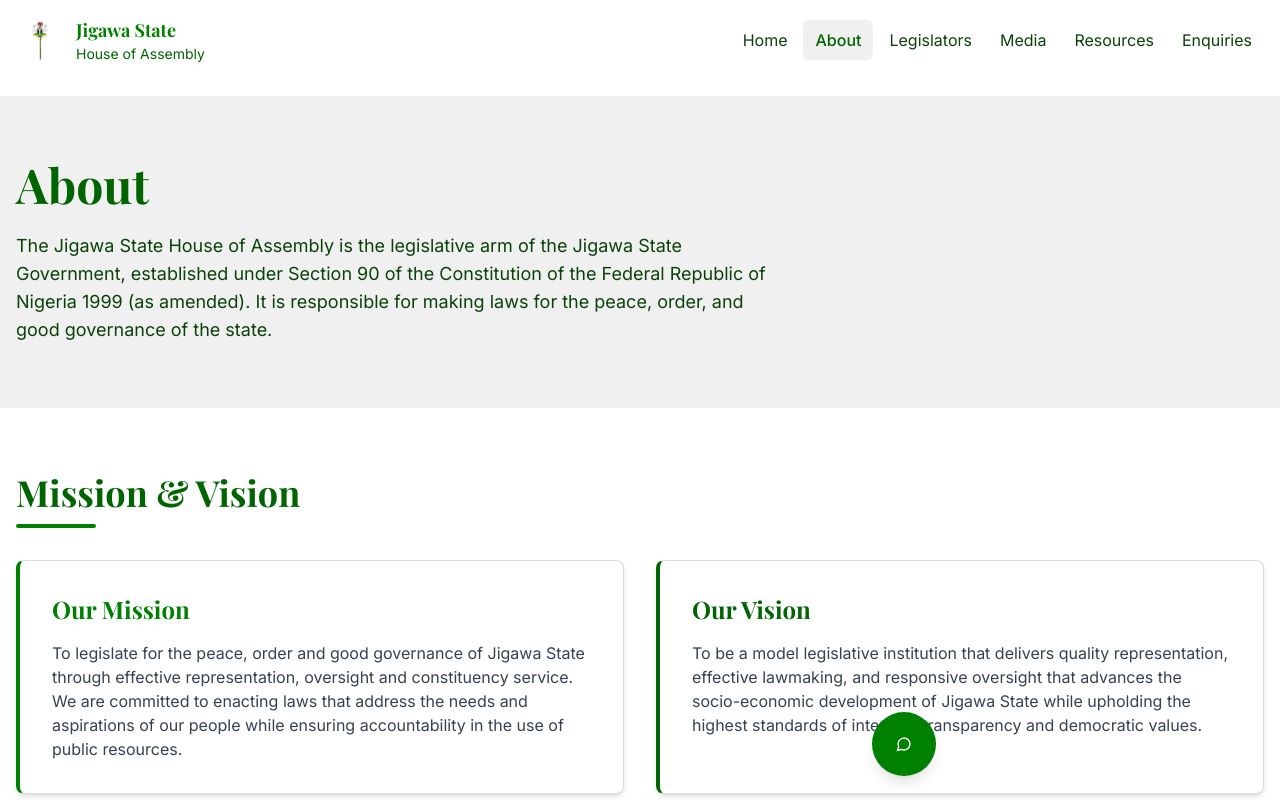
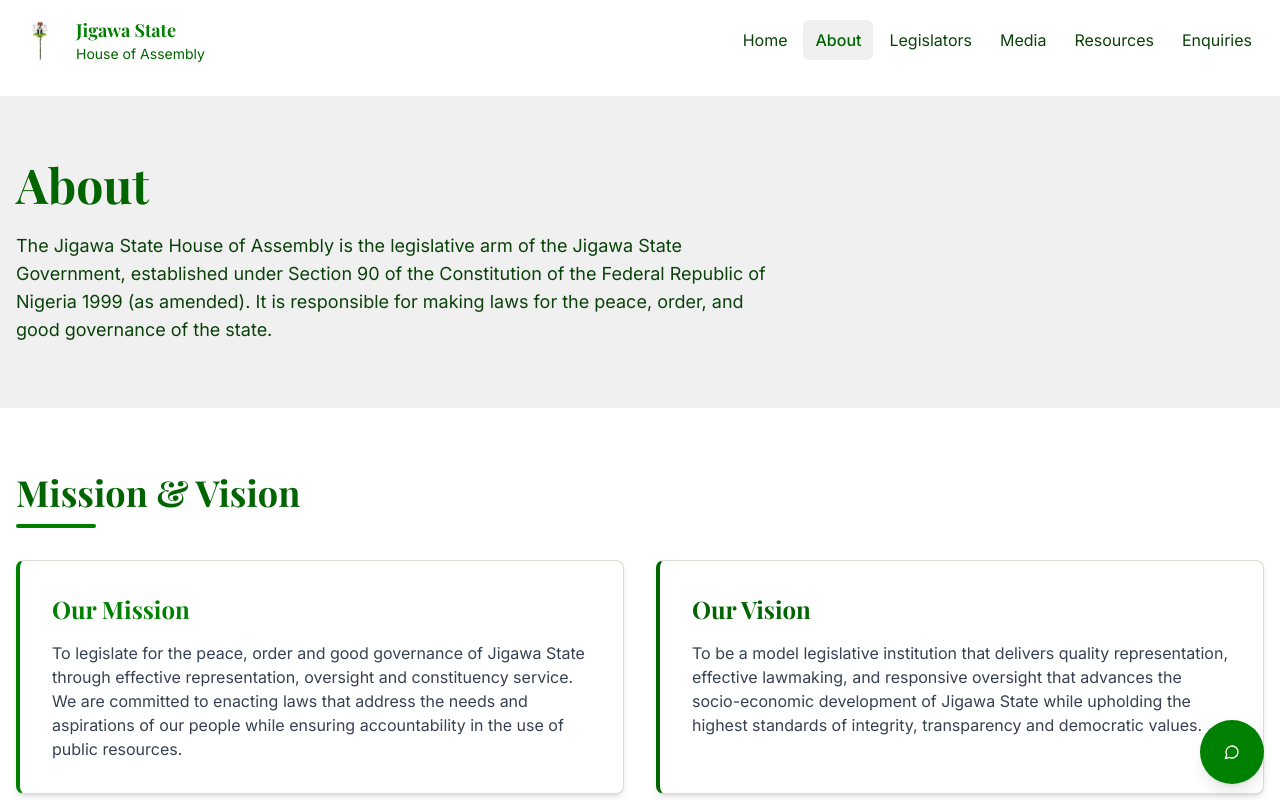
Before and after one commit to CyberG247/jigawa-assembly-portal, a React (Vite) app: page /about in a window 1280 px wide. Shown: the top 800 px of the page. Built offline with nearby package versions, Linux system fonts and the light colour scheme.

Commit message:
Fix: Position chatbot on the right
Ensured the AI chatbot is positioned on the right-hand side of the screen.

```diff
--- a/src/components/chat/ChatBot.tsx
+++ b/src/components/chat/ChatBot.tsx
@@ -37,13 +37,13 @@ const ChatBot = () => {
   };
 
   return (
-    <div className="fixed bottom-6 right-6 z-50">
+    <div className="fixed bottom-4 right-4 z-50">
       {/* Chat Bubble */}
       <div
         className={cn(
           "bg-white rounded-2xl shadow-xl transition-all duration-300 transform",
           isOpen ? "scale-100 opacity-100" : "scale-95 opacity-0 pointer-events-none",
-          "w-80 sm:w-96 h-[500px] max-h-[80vh] flex flex-col overflow-hidden"
+          "w-80 sm:w-96 h-[500px] max-h-[80vh] flex flex-col overflow-hidden mb-4"
         )}
       >
         {/* Chat Header */}
@@ -108,7 +108,7 @@ const ChatBot = () => {
         onClick={toggleChat}
         className={cn(
           "rounded-full w-16 h-16 bg-assembly-green hover:bg-assembly-deep-green shadow-lg",
-          "flex items-center justify-center"
+          "flex items-center justify-center ml-auto"
         )}
       >
         {isOpen ? (
```
